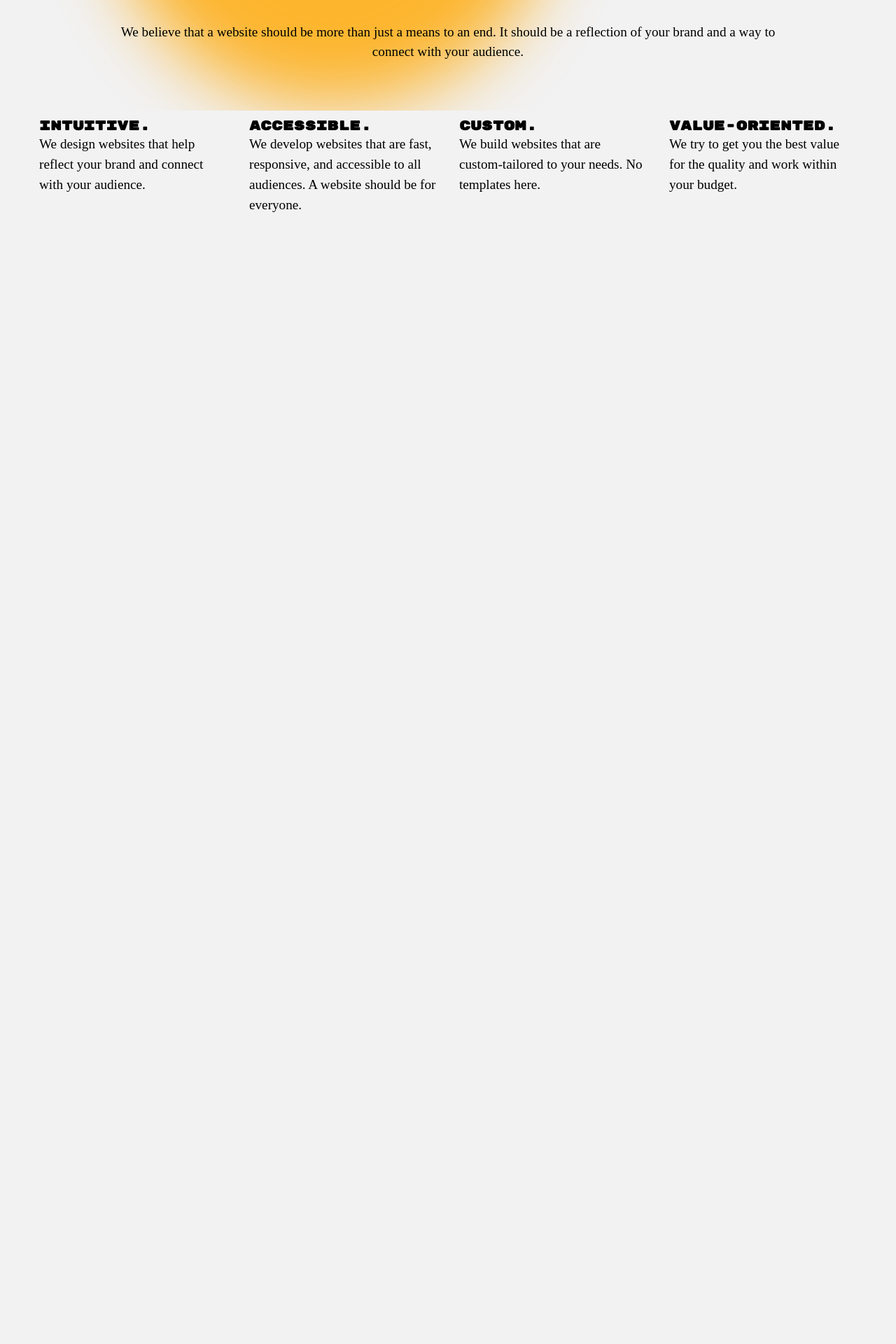
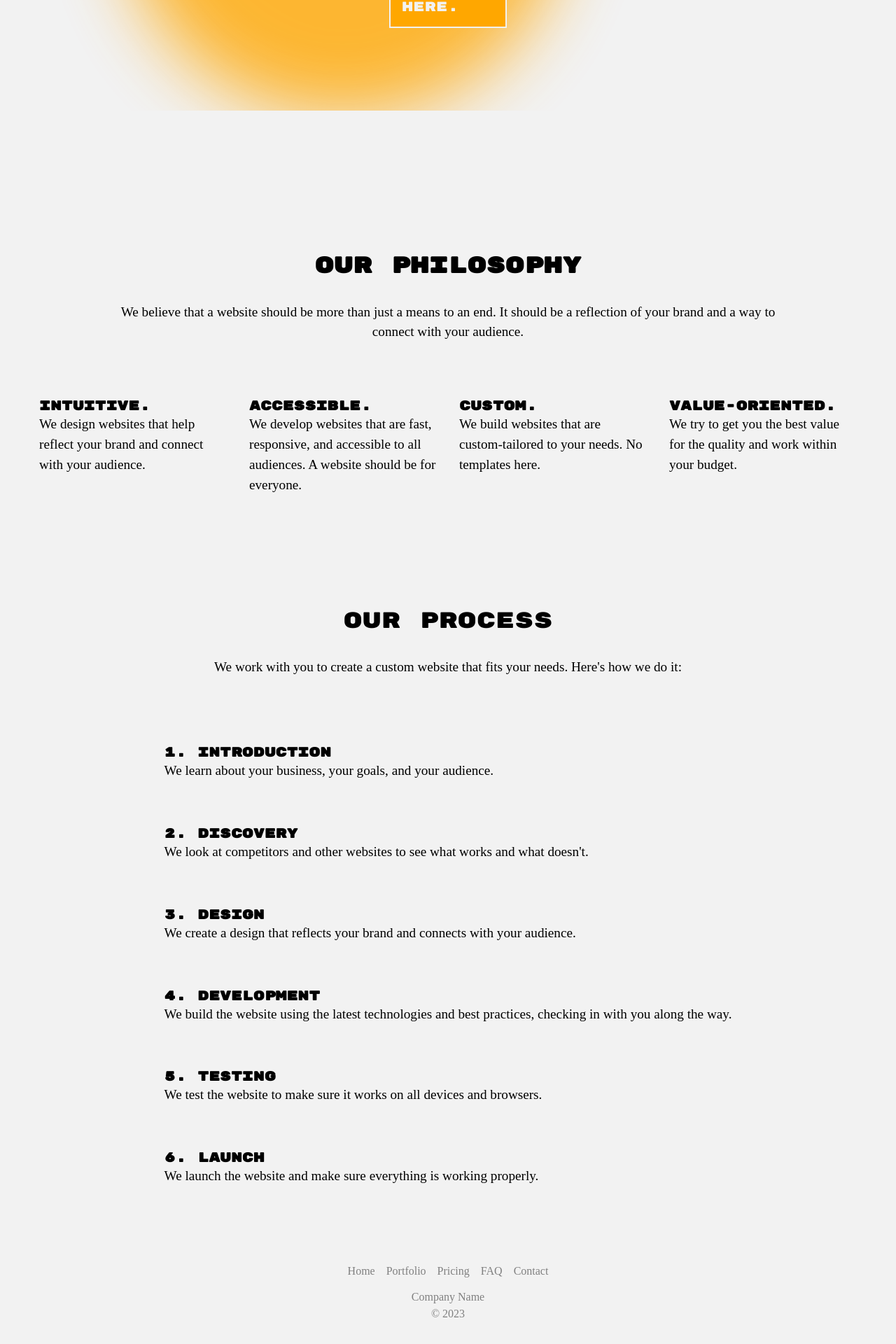
Before and after one commit to unexpectedlyalarming/web-design-portfolio, a Next.js app: page / in a window 1280 px wide. Shown: the part 642-2562 px from the top of the page at 70% size. Before the commit the page ends 965 px from the top, so only its background shows below. Built offline with nearby package versions, Linux system fonts and the light colour scheme; a web font is replaced by a local one.

Commit message:
More sections, fixed reactivity

```diff
--- a/src/app/globals.css
+++ b/src/app/globals.css
@@ -6,6 +6,7 @@
   align-items: center;
 
   --primary: #f2f2f2;
+  --primary-darker: #e6e6e6;
   --secondary: #333;
   --accent: #ffa700;
   --accent-light: #ff8c87;
@@ -16,10 +17,12 @@
 
   --text-dark: #272727;
   --text-light: #f2f2f2;
+  --text-secondary: gray;
 }
 
 .root {
   width: 100%;
+  max-width: 1200px;
   min-height: 100vh;
   background-color: var(--primary);
   display: flex;
@@ -34,7 +37,6 @@
 
 html,
 body {
-  max-width: 100vw;
   overflow-x: hidden;
 }
 
@@ -57,7 +59,6 @@ h6 {
 a,
 button {
   font-family: var(--font-primary);
-  cursor: pointer;
 }
 
 p,
@@ -81,20 +82,36 @@ p.primary {
   font-size: 1.4rem;
 }
 
+hr {
+  border: solid 1px var(--accent);
+  height: 1px;
+  width: 100%;
+  grid-column-start: 2;
+  grid-column-end: span 10;
+
+  background-color: var(--accent);
+  margin: 2rem 0;
+}
+
+button {
+  padding: none;
+  border: none;
+  outline: none;
+  margin: none;
+}
+
 /* Nav */
 
 nav {
-  position: fixed;
-  top: 0;
-  left: 0;
-  width: 100%;
   height: 5rem;
+  max-width: 1200px;
 
   display: flex;
 
   justify-content: space-between;
+
   align-items: center;
-  padding: 0 5%;
+  padding: 0 1%;
   z-index: 1;
 }
 
@@ -109,11 +126,13 @@ nav ul li a {
   text-decoration: none;
   color: black;
   font-size: 1.2rem;
-  font-weight: 400;
   transition: 0.2s;
 }
-nav ul li a:hover {
+
+.nav-link:hover {
   color: var(--accent);
+  text-decoration: underline;
+  text-decoration-thickness: 0.25rem;
 }
 
 .mobile-menu-button {
@@ -151,12 +170,46 @@ nav ul li a:hover {
   }
 }
 
+/* Footer */
+
+footer {
+  margin-top: 5rem;
+  margin-bottom: 2rem;
+  width: 100%;
+  max-width: 1200px;
+  height: auto;
+
+  display: flex;
+  flex-direction: column;
+  justify-content: center;
+  align-items: center;
+  padding: 0 1%;
+  z-index: 1;
+}
+.footer-links a,
+footer p {
+  text-decoration: none;
+  color: var(--text-secondary);
+  font-size: 1rem;
+  font-family: var(--font-secondary);
+  transition: 0.2s;
+}
+.footer-links a:hover {
+  color: var(--accent);
+  text-decoration: underline;
+  text-decoration-thickness: 0.25rem;
+}
+.footer-links {
+  display: flex;
+  align-items: center;
+  justify-content: center;
+  gap: 1rem;
+  margin: 1rem 0;
+}
 /* buttons */
 
 .btn {
-  border: none;
-  outline: none;
-  padding: 1rem;
+  padding: 1rem 2rem 1rem 1rem;
 }
 .btn-primary {
   background-color: var(--accent);
@@ -169,11 +222,11 @@ nav ul li a:hover {
 
 /* Background */
 .background {
-  position: fixed;
+  position: absolute;
   top: 0;
   left: 0;
   width: 100%;
-  height: 100%;
+  height: 100vh;
   overflow: hidden;
   z-index: -1;
 }
@@ -190,18 +243,19 @@ nav ul li a:hover {
   filter: blur(50px);
   background-size: 200% 200%;
   animation: moveCircles 20s ease-in-out infinite;
+  z-index: -1;
 }
 
 @keyframes moveCircles {
   0% {
-    transform: translate(0, 0);
+    transform: translate(0%, 0%);
   }
   50% {
     transform: translate(40%, 40%);
     opacity: 0.7;
   }
   100% {
-    transform: translate(0, 0);
+    transform: translate(0%, 0%);
     opacity: 1;
   }
 }
@@ -217,7 +271,7 @@ nav ul li a:hover {
   flex-direction: column;
   justify-content: center;
   align-items: center;
-  padding-top: 10rem;
+  padding-top: 15rem;
 }
 
 /* Grid container */
@@ -225,10 +279,12 @@ nav ul li a:hover {
   width: 100%;
   max-width: 1200px;
   margin: 0 auto;
-  padding: 1rem;
+  padding-left: 1rem;
+  padding-right: 1rem;
+
   justify-items: center;
   align-items: center;
-  padding-top: 10rem;
+  padding-top: 15rem;
 
   display: grid;
   grid-template-columns: repeat(12, 1fr);
@@ -252,6 +308,7 @@ nav ul li a:hover {
   display: grid;
   grid-template-columns: repeat(12, 1fr);
   grid-gap: 2rem;
+  padding-bottom: 15rem;
 }
 
 .header h1 {
@@ -275,13 +332,14 @@ nav ul li a:hover {
   grid-row-end: span 1;
   text-align: center;
 }
-.header button {
+.header a {
   grid-column-start: 6;
   grid-column-end: span 2;
   grid-row-start: 3;
   grid-row-end: span 1;
   justify-self: center;
   width: auto;
+  text-decoration: none;
 }
 
 /* Philosophy */
@@ -302,7 +360,6 @@ nav ul li a:hover {
   grid-row-start: 1;
   grid-row-end: span 1;
   font-size: 2rem;
-  font-weight: 400;
   text-align: center;
 }
 
@@ -317,7 +374,6 @@ nav ul li a:hover {
 /* Points */
 
 .points {
-  list-style: none;
   grid-column-start: 1;
   grid-column-end: span 12;
   grid-row-start: 3;
@@ -344,3 +400,61 @@ point {
   text-align: center;
   padding: 1rem;
 }
+/* Process */
+
+.process {
+  padding-top: 5rem;
+  grid-column-start: 1;
+  grid-column-end: span 12;
+  grid-row-start: 4;
+  grid-row-end: span 1;
+  display: grid;
+  grid-template-columns: repeat(12, 1fr);
+  grid-gap: 2rem;
+}
+.process h2 {
+  grid-column-start: 1;
+  grid-column-end: span 12;
+  grid-row-start: 1;
+  grid-row-end: span 1;
+  font-size: 2rem;
+  font-weight: 400;
+  text-align: center;
+}
+.process p {
+  grid-column-start: 2;
+  grid-column-end: span 10;
+  grid-row-start: 2;
+  grid-row-end: span 1;
+  text-align: center;
+}
+.process-list {
+  grid-column-start: 1;
+  grid-column-end: span 12;
+  grid-row-start: 5;
+  grid-row-end: span 1;
+  display: grid;
+
+  grid-template-columns: repeat(1, 1fr);
+  grid-gap: 2rem;
+
+  @media (max-width: 1200px) {
+    display: flex;
+    flex-direction: column;
+    justify-content: center;
+    align-items: center;
+    text-align: center;
+    width: 80%;
+  }
+}
+.process-item {
+  display: flex;
+  justify-content: flex-start;
+  align-items: flex-start;
+  flex-direction: column;
+  text-align: center;
+  padding: 1rem;
+}
+.process-item p {
+  text-align: left;
+}
--- a/src/app/layout.js
+++ b/src/app/layout.js
@@ -1,3 +1,4 @@
+import Footer from "@/components/Footer";
 import "./globals.css";
 import Nav from "@/components/Nav";
 
@@ -12,6 +13,7 @@ export default function RootLayout({ children }) {
       <body className="root">
         <Nav />
         {children}
+        <Footer />
       </body>
     </html>
   );
--- a/src/app/page.js
+++ b/src/app/page.js
@@ -10,8 +10,11 @@ export default function Home() {
             Ready to stand out? We're ready to help with a custom website to fit
             your needs.
           </p>
-          <button className="btn btn-primary">Start here.</button>
+          <a className="btn btn-primary" href="">
+            Start here.
+          </a>
         </div>
+
         <div className="philosophy">
           <h2>Our philosophy</h2>
           <p>
@@ -52,6 +55,54 @@ export default function Home() {
             </p>
           </li>
         </ul>
+        <div className="process">
+          <h2>Our process</h2>
+          <p>
+            We work with you to create a custom website that fits your needs.
+            Here's how we do it:
+          </p>
+        </div>
+        <ul className="process-list">
+          <li className="process-item">
+            <h3>1. Introduction</h3>
+            <p>We learn about your business, your goals, and your audience.</p>
+          </li>
+          <li className="process-item">
+            <h3>2. Discovery</h3>
+            <p>
+              We look at competitors and other websites to see what works and
+              what doesn't.
+            </p>
+          </li>
+          <li className="process-item">
+            <h3>3. Design</h3>
+            <p>
+              We create a design that reflects your brand and connects with your
+              audience.
+            </p>
+          </li>
+          <li className="process-item">
+            <h3>4. Development</h3>
+            <p>
+              We build the website using the latest technologies and best
+              practices, checking in with you along the way.
+            </p>
+          </li>
+          <li className="process-item">
+            <h3>5. Testing</h3>
+            <p>
+              We test the website to make sure it works on all devices and
+              browsers.
+            </p>
+          </li>
+          <li className="process-item">
+            <h3>6. Launch</h3>
+            <p>
+              We launch the website and make sure everything is working
+              properly.
+            </p>
+          </li>
+        </ul>
       </div>
     </>
   );
--- /dev/null
+++ b/src/components/Footer.jsx
@@ -0,0 +1,18 @@
+import React from "react";
+
+export default function Footer() {
+  return (
+    <footer>
+      <div className="footer-links">
+        <a href="/">Home</a>
+        <a href="/portfolio">Portfolio</a>
+        <a href="/pricing">Pricing</a>
+        <a href="/faq">FAQ</a>
+        <a href="/contact">Contact</a>
+      </div>
+      <p>Company Name</p>
+
+      <p>© 2023</p>
+    </footer>
+  );
+}
--- a/src/components/Nav.jsx
+++ b/src/components/Nav.jsx
@@ -14,19 +14,29 @@ export default function Nav() {
   const links = (
     <>
       <li>
-        <a href="/">Home</a>
+        <a className="nav-link" href="/">
+          Home
+        </a>
       </li>
       <li>
-        <a href="/portfolio">Portfolio</a>
+        <a className="nav-link" href="/portfolio">
+          Portfolio
+        </a>
       </li>
       <li>
-        <a href="/pricing">Pricing</a>
+        <a className="nav-link" href="/pricing">
+          Pricing
+        </a>
       </li>
       <li>
-        <a href="/faq">FAQ</a>
+        <a className="nav-link" href="/faq">
+          FAQ
+        </a>
       </li>
       <li>
-        <a href="/contact">Contact</a>
+        <a className="nav-link" href="/contact">
+          Contact
+        </a>
       </li>
     </>
   );
```
